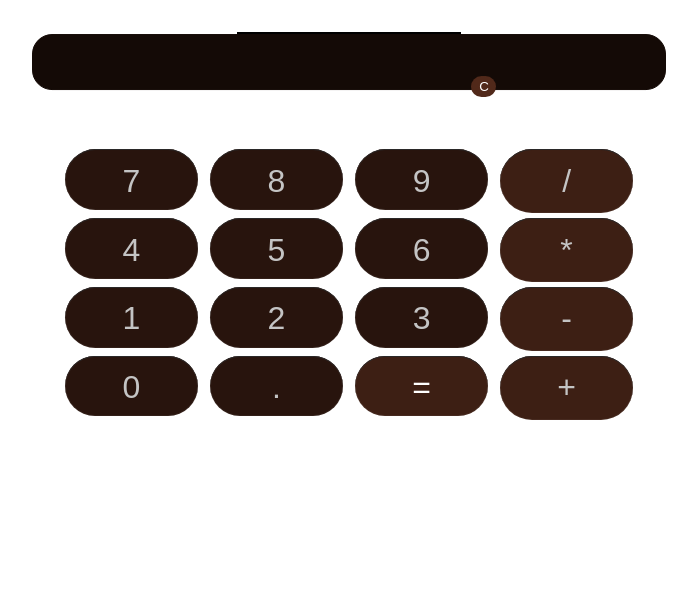
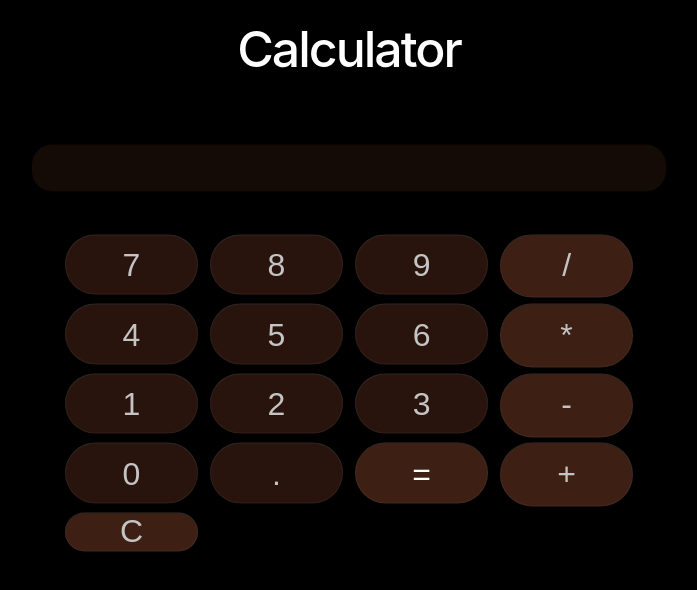
Before and after one commit to JanifyPremium/calculator-in-angular, an Angular app in the folder Calculator/: page / in a window 1280 px wide. Shown: the top 590 px of the page, without its empty margins (291-988 px from the left). Built offline with nearby package versions, Linux system fonts and the light colour scheme.

Commit message:
finished

```diff
--- a/Calculator/src/app/app.component.html
+++ b/Calculator/src/app/app.component.html
@@ -37,161 +37,34 @@
     -moz-osx-font-smoothing: grayscale;
   }
 
-  h1 {
-    font-size: 3.125rem;
-    color: var(--gray-900);
-    font-weight: 500;
-    line-height: 100%;
-    letter-spacing: -0.125rem;
-    margin: 0;
-    font-family: "Inter Tight", -apple-system, BlinkMacSystemFont, "Segoe UI", Roboto,
-      Helvetica, Arial, sans-serif, "Apple Color Emoji", "Segoe UI Emoji",
-      "Segoe UI Symbol";
-  }
-
-  p {
-    margin: 0;
-    color: var(--gray-700);
-  }
-
-  main {
-    width: 100%;
-    min-height: 100%;
-    display: flex;
-    justify-content: center;
-    align-items: center;
-    padding: 1rem;
-    box-sizing: inherit;
-    position: relative;
-  }
-
 /* You can add global styles to this file, and also import other style files */
-body {
-    background-color: #000000;
-}
-
-.calculator {
-    display: flex;
-}
-.container {
-
-    border: 1px solid #140a06;
-    border-radius: 20px;
-    position: absolute;
-    top: 55%;
-    left: 50%;
-    transform: translate(-50%, -50%);
-    width: 50%;
-    height: 55%;
-    background-color: #140a06;
-}
-
-.keys {
-    display: grid;
-    grid-template-columns: repeat(4, 1fr);
-    grid-gap: 2%;
-    padding: 5%;
-}
-
-.button {
-        height: 95%;
-        padding: 10%;
-        font-size: 2rem;
-        color: #c4c4c4;
-        background-color: #28140d;
-        border-radius: 60px;
-        border: transparent;
-        box-shadow: inset 0 0 0 1px rgba(255,255,255,.05), inset 0 1px 0 0 rgba(31, 28, 28);
-
-}
-
-.button:hover {
-    background-color: #8d472e;
-}
-
-.operator {
-    font-size: 2rem;
-    color: #c4c4c4;
-    border-radius: 60px;
-    border: transparent;
-    background-color: #3d1f14;
-    box-shadow: inset 0 0 0 1px rgba(255,255,255,.05), inset 0 1px 0 0 rgba(31, 28, 28);
-}
-.operator:hover{
-    background-color: #a25234;
-}
-
-.clear {
-    background-color: #51291a;
-    border-color: transparent;
-    color: #fff;
-    border-radius: 60px;
-    width: 95%;
-    height: 60%;
-}
-
-.clear:hover {
-    background-color: #b65c3b;
-}
-
-.equal-sign {
-    background-color: #3d1f14;
-    border-color: transparent;
-    border-radius: 60px;
-    color: #fff;
-}
-
-.equal-sign:hover {
-    background-color: #a25234;
-}
-
-.screen{
-    background-color:transparent;
-    justify-content: right;
-    color: #c4c4c4;
-    border: transparent;
-    font-size: xx-large;
-    border-radius: 60px;
-    width: 40%;
-    height: 10%;
-    cursor: default;
-    padding: 10px;
-    padding-left: 40%;
-}</style>
+</style>
 
 <main class="main">
-        <script src="C:\Users\JanaPlatz\Documents\GitHub\calculator-in-angular\Calculator\src\app\app.js" ></script>
-<body>
     <div class="calculator">
         <h1 style="text-align: center;">Calculator</h1>
+
             <div class="container">
-            <br>
-            <table>
-                <tr>
-                    <td colspan="3"><input type="text" id='result' class ='screen' style="text-align: right;"></td>
-                    <td align="right"><input type='button' value = 'C' onclick="clearScreen()" class="clear"/></td>
-                </tr>
-            </table>
-                <div class="keys">
-                    <input type="button" value="7" class="button" onclick="display(7)">
-                    <input type="button" value="8" class="button " onclick="display(8)">
-                    <input type="button" value="9" class="button" onclick="display(9)">
-                    <input type="button" value="/" class="operator" onclick="display('/')">
-                    <input type="button" value="4" class="button" onclick="display(4)">
-                    <input type="button" value="5" class="button" onclick="display(5)">
-                    <input type="button" value="6" class="button" onclick="display(6)">
-                    <input type="button" value="*" class="operator" onclick="display('*')">
-                    <input type="button" value="1" class="button" onclick="display(1)">
-                    <input type="button" value="2" class="button" onclick="display(2)">
-                    <input type="button" value="3" class="button" onclick="display(3)">
-                    <input type="button" value="-" class="operator" onclick="display('-')">
-                    <input type="button" value="0" class="button" onclick="display(0)">
-                    <input type="button" value="." class="button" onclick="display('.')">
-                    <input type="button" value= "=" class="button equal-sign" onclick="solve()">
-                    <input type="button" value="+" class="operator" onclick="display('+')">
+               <div colspan="3" ><input type="text" id='result' class ='screen' ></div>
+                  <div class="keys">
+                    <input type="button" value="7" class="button" (click)="display(7)">
+                    <input type="button" value="8" class="button " (click)="display(8)">
+                    <input type="button" value="9" class="button" (click)="display(9)">
+                    <input type="button" value="/" class="operator" (click)="display('/')">
+                    <input type="button" value="4" class="button" (click)="display(4)">
+                    <input type="button" value="5" class="button" (click)="display(5)">
+                    <input type="button" value="6" class="button" (click)="display(6)">
+                    <input type="button" value="*" class="operator" (click)="display('*')">
+                    <input type="button" value="1" class="button" (click)="display(1)">
+                    <input type="button" value="2" class="button" (click)="display(2)">
+                    <input type="button" value="3" class="button" (click)="display(3)">
+                    <input type="button" value="-" class="operator" (click)="display('-')">
+                    <input type="button" value="0" class="button" (click)="display(0)">
+                    <input type="button" value="." class="button" (click)="display('.')">
+                    <input type="button" value= "=" class="button equal-sign" (click)="solve()">
+                    <input type="button" value="+" class="operator" (click)="display('+')">
+                    <input type="button" value="C" class="operator" (click)="clearScreen()">
           </div>
         </div>
     </div>
-   </body>
 </main>
-<router-outlet />
--- a/Calculator/src/app/app.component.ts
+++ b/Calculator/src/app/app.component.ts
@@ -11,4 +11,31 @@ import {HomeComponent} from './home/home.component';
 })
 export class AppComponent {
   title = 'Calculator';
+
+display(val: any): any {
+    // Get the HTML input element with the id 'result'
+    const result: HTMLInputElement = document.getElementById('result') as HTMLInputElement;
+
+    // Append the value of 'val' to the current value of the 'value' property of the input element
+    result.value += val;
+
+    // Return the value of 'val'
+    return val;
 }
+
+solve(): any {
+    const result: HTMLInputElement = document.getElementById('result') as HTMLInputElement;
+    const x: string = result.value;
+    const y: number = eval(x);
+    result.value = y.toString();
+    return y;
+}
+
+clearScreen(): any {
+
+    const result: HTMLInputElement = document.getElementById('result') as HTMLInputElement;
+    result.value = '';
+}
+
+
+}
--- a/Calculator/src/styles.css
+++ b/Calculator/src/styles.css
@@ -1 +1,124 @@
 /* You can add global styles to this file, and also import other style files */
+body {
+    background-color: #000000;
+}
+
+h1 {
+    font-size: 3.125rem;
+    color: #fff;
+    font-weight: 500;
+    line-height: 100%;
+    letter-spacing: -0.125rem;
+    margin: 0;
+    font-family: "Inter Tight", -apple-system, BlinkMacSystemFont, "Segoe UI", Roboto,
+      Helvetica, Arial, sans-serif, "Apple Color Emoji", "Segoe UI Emoji",
+      "Segoe UI Symbol";
+  }
+
+  p {
+    margin: 0;
+    color: var(--gray-700);
+  }
+
+  main {
+    width: 100%;
+    min-height: 100%;
+    display: flex;
+    justify-content: center;
+    align-items: center;
+    padding: 1rem;
+    box-sizing: inherit;
+    position: relative;
+  }
+ .screen {
+    text-align: right;
+ }
+
+ .calculator {
+    display: flex;
+}
+.container {
+
+    border: 1px solid #140a06;
+    border-radius: 20px;
+    position: absolute;
+    top: 10em;
+    left: 50%;
+    transform: translate(-50%, -50%);
+    width: 50%;
+    height: 55%;
+    background-color: #140a06;
+}
+
+.keys {
+    display: grid;
+    grid-template-columns: repeat(4, 1fr);
+    grid-gap: 2%;
+    padding: 5%;
+}
+
+.button {
+        height: 95%;
+        padding: 10%;
+        font-size: 2rem;
+        color: #c4c4c4;
+        background-color: #28140d;
+        border-radius: 60px;
+        border: transparent;
+        box-shadow: inset 0 0 0 1px rgba(255,255,255,.05), inset 0 1px 0 0 rgba(31, 28, 28);
+
+}
+
+.button:hover {
+    background-color: #8d472e;
+}
+
+.operator {
+    font-size: 2rem;
+    color: #c4c4c4;
+    border-radius: 60px;
+    border: transparent;
+    background-color: #3d1f14;
+    box-shadow: inset 0 0 0 1px rgba(255,255,255,.05), inset 0 1px 0 0 rgba(31, 28, 28);
+}
+.operator:hover{
+    background-color: #a25234;
+}
+
+.clear {
+    background-color: #51291a;
+    border-color: transparent;
+    color: #fff;
+    border-radius: 60px;
+    width: 95%;
+    height: 60%;
+}
+
+.clear:hover {
+    background-color: #b65c3b;
+}
+
+.equal-sign {
+    background-color: #3d1f14;
+    border-color: transparent;
+    border-radius: 60px;
+    color: #fff;
+}
+
+.equal-sign:hover {
+    background-color: #a25234;
+}
+
+.screen{
+    background-color:transparent;
+    justify-content: right;
+    color: #c4c4c4;
+    border: transparent;
+    font-size: xx-large;
+    border-radius: 60px;
+    width: 50%;
+    height: 10%;
+    cursor: default;
+    padding: 10px;
+    padding-left: 40%;
+}
```
Also changed, not shown: Calculator/src/app/app.js (deleted, +0 -19 lines).
